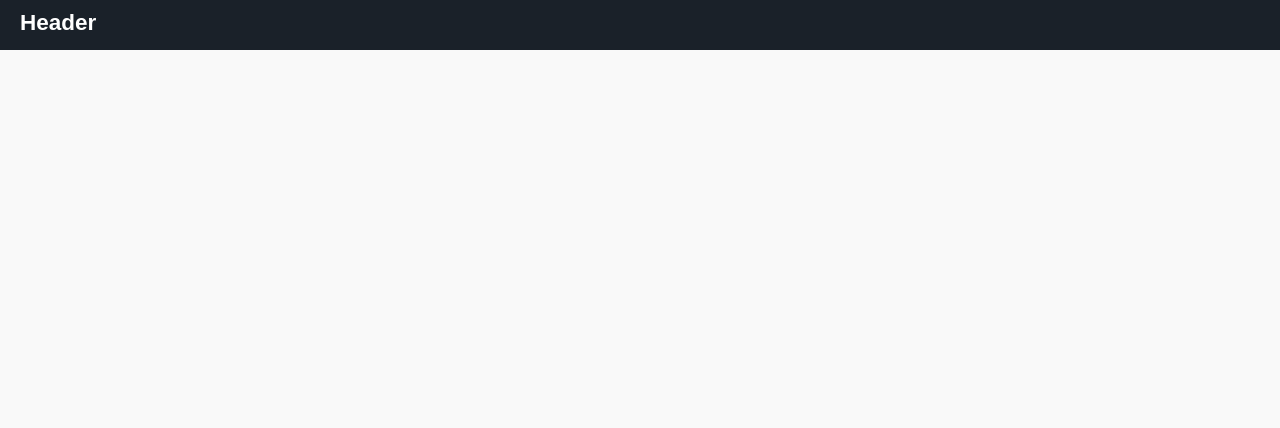
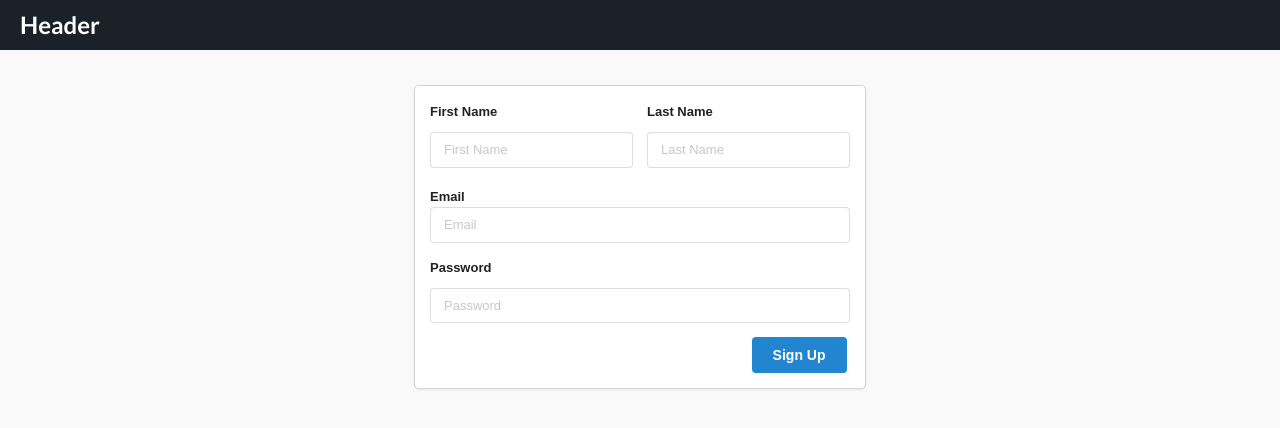
Before and after one commit to Nare-Stepanyan/react-firebase, a React (Create React App) app: page /signup in a window 1280 px wide. Shown: the top 428 px of the page. Built offline with nearby package versions, Linux system fonts and the light colour scheme.

Commit message:
signup page

```diff
--- a/package.json
+++ b/package.json
@@ -9,7 +9,10 @@
     "firebase": "^8.3.2",
     "react": "^17.0.2",
     "react-dom": "^17.0.2",
+    "react-router-dom": "^5.2.0",
     "react-scripts": "4.0.3",
+    "semantic-ui-css": "^2.4.1",
+    "semantic-ui-react": "^2.0.3",
     "web-vitals": "^1.1.1"
   },
   "scripts": {
--- a/src/App.css
+++ b/src/App.css
@@ -34,3 +34,28 @@ header h2 {
 .app {
   margin-top: 100px;
 }
+
+.login-container {
+  display: flex;
+  align-items: center;
+  justify-content: center;
+}
+
+.ui.card.login-card {
+  width: 450px;
+}
+
+.login.button {
+  float: right;
+}
+
+.ui.form input[type="text"],
+.ui.form input[type="password"],
+.ui.form select {
+  margin-top: 10px;
+}
+.ui.grid.container {
+  display: flex;
+  align-items: center;
+  justify-content: center;
+}
--- a/src/App.js
+++ b/src/App.js
@@ -2,15 +2,21 @@ import "./App.css";
 import "./firebase/config";
 import Header from "./Header";
 import React from "react";
+import Signup from "./pages/Signup";
+import { Route, Switch, BrowserRouter } from "react-router-dom";
 
 function App() {
   return (
-    <div>
+    <BrowserRouter>
       <Header></Header>
       <div className="app">
-        <div className="ui grid container"></div>
+        <div className="ui grid container">
+          <Switch>
+            <Route exact path="/signup" component={Signup} />
+          </Switch>
+        </div>
       </div>
-    </div>
+    </BrowserRouter>
   );
 }
 
--- /dev/null
+++ b/src/pages/Signup.js
@@ -0,0 +1,49 @@
+import React from "react";
+
+function Signup() {
+  return (
+    <div className="login-container">
+      <div className="ui card login-card">
+        <div className="content">
+          <form className="ui form">
+            <div className="two fields">
+              <div className="field">
+                <label>
+                  First Name
+                  <input
+                    type="text"
+                    name="firstName"
+                    placeholder="First Name"
+                  />
+                </label>
+              </div>
+              <div className="field">
+                <label>
+                  Last Name
+                  <input type="text" name="lastName" placeholder="Last Name" />
+                </label>
+              </div>
+            </div>
+            <div className="field">
+              <label>
+                Email
+                <input type="email" name="email" placeholder="Email" />
+              </label>
+            </div>
+            <div className="field">
+              <label>
+                Password
+                <input type="password" name="password" placeholder="Password" />
+              </label>
+            </div>
+            <button className="ui primary button login" type="submit">
+              Sign Up
+            </button>
+          </form>
+        </div>
+      </div>
+    </div>
+  );
+}
+
+export default Signup;
```
Also changed, not shown: src/index.js (+7 -6 lines), 1 other file (tests, documents, lock files or other folders).
